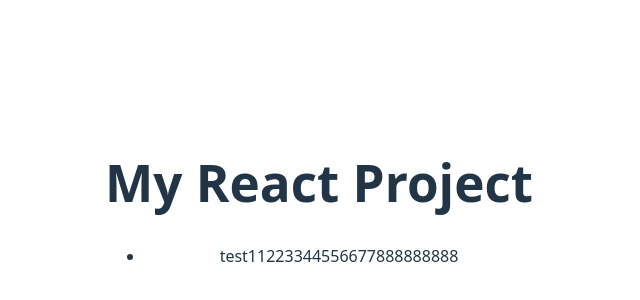
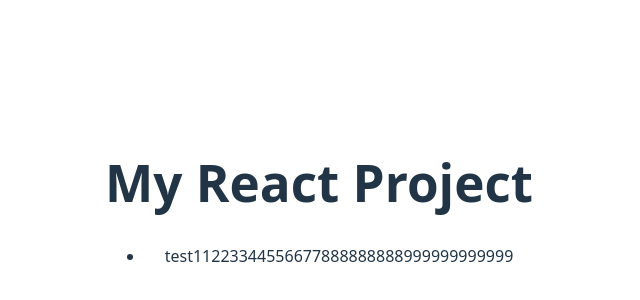
Before and after one commit to milolee16/react_deploy, a React (Vite) app: page / in a window 1280 px wide. Shown: the part 198-498 px from the top of the page, without its empty margins (321-961 px from the left). Built offline with nearby package versions, Linux system fonts and the light colour scheme.

Commit message:
first try

```diff
--- a/src/App.jsx
+++ b/src/App.jsx
@@ -10,7 +10,7 @@ function App() {
         <>
             <h1>My React Project</h1>
             <ul>
-                <li>test11223344556677888888888</li>
+                <li>test11223344556677888888888999999999999</li>
             </ul>
         </>
     );
```
